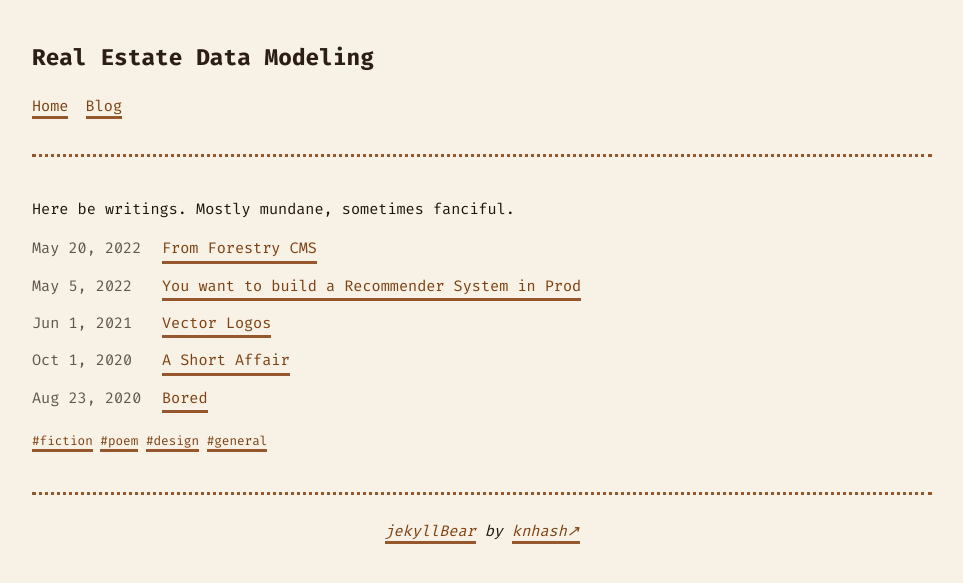
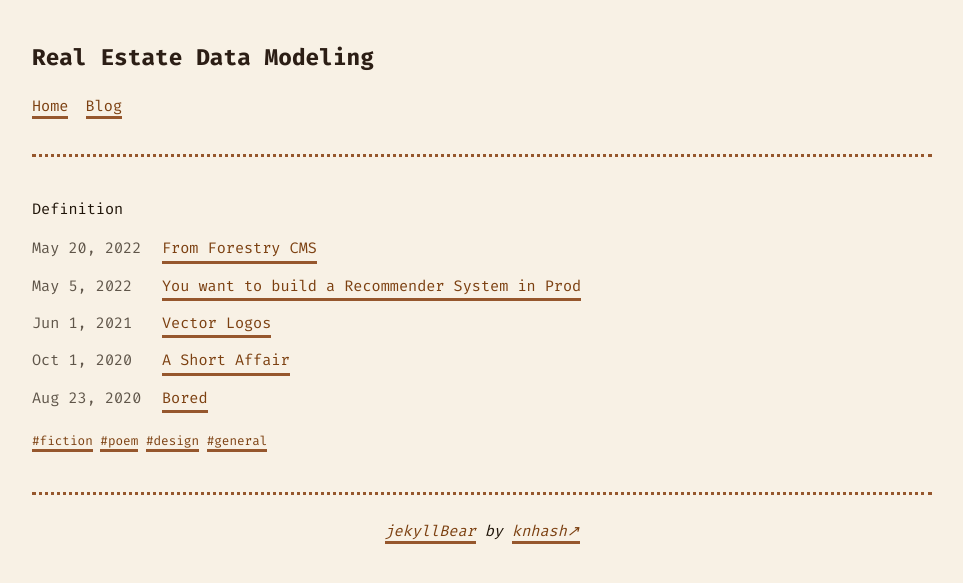
Before and after one commit to zluo1223/Re397Spring, a Jekyll site: the page built from blog.md, in a window 1280 px wide. Shown: the top 583 px of the page, without its empty margins (158-1121 px from the left). Built offline with Jekyll 4.4.1, drawn with Linux system fonts in a browser that asks for light colours.

Commit message:
Update blog.md

```diff
--- a/blog.md
+++ b/blog.md
@@ -5,4 +5,4 @@ description: Here be writings
 permalink: /blog
 ---
 
-Here be writings. Mostly mundane, sometimes fanciful.
+Definition
```
